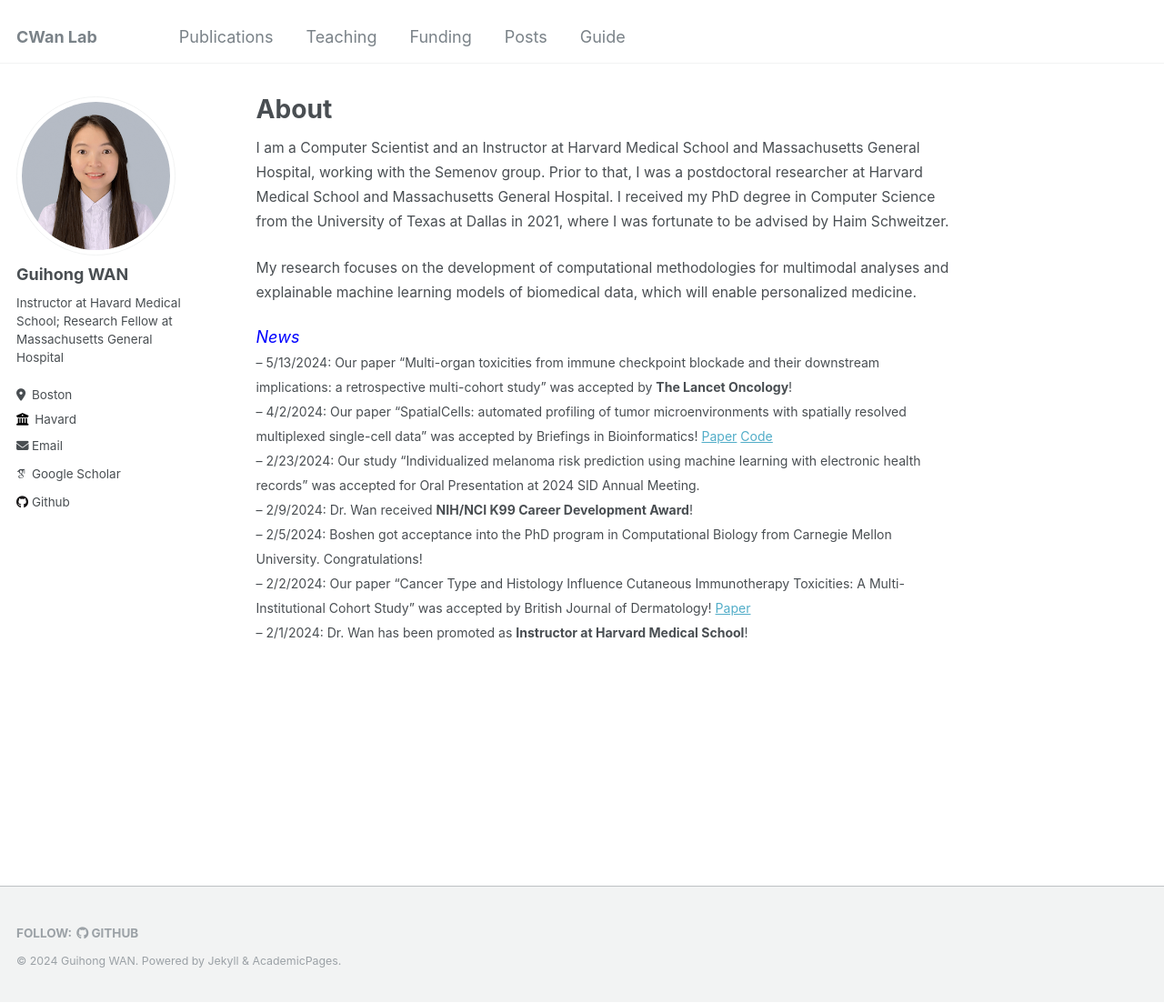
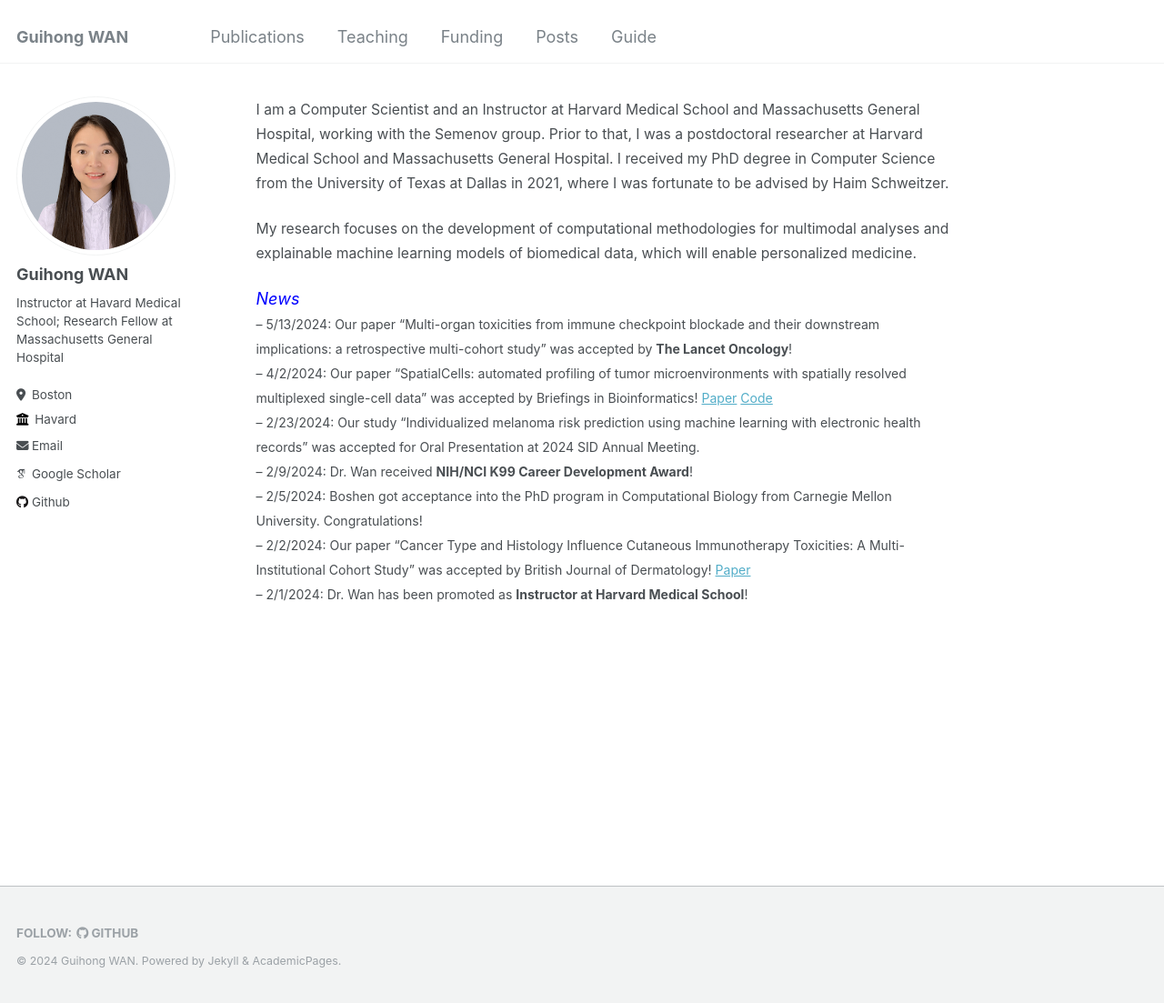
Before and after one commit to cwanlab/cwanlab.github.io, a Jekyll site: the page built from _pages/about.md, in a window 1280 px wide and 1103 px high. Shown: the whole window at 91% size. Built offline with Jekyll 4.4.1, drawn with Linux system fonts in a browser that asks for light colours; some web fonts are replaced.

Commit message:
Update about
Update about

```diff
--- a/_config.yml
+++ b/_config.yml
@@ -8,10 +8,10 @@
 
 # Basic Site Settings
 locale                   : "en-US"
-title                    : "CWan Lab"
+title                    : "Guihong WAN"
 title_separator          : "-"
 name                     : &name "Guihong WAN"
-description              : &description "personal description"
+description              : &description "Machine Learning"
 url                      : https://cwanlab.github.io # the base hostname & protocol for your site e.g. "https://mmistakes.github.io"
 baseurl                  : "" # the subpath of your site, e.g. "/blog"
 repository               : "cwanlab/cwanlab.github.io"
--- a/_pages/about.md
+++ b/_pages/about.md
@@ -1,6 +1,5 @@
 ---
 permalink: /
-title: "About"
 author_profile: true
 redirect_from:
   - /about/
--- a/_pages/portfolio.html
+++ b/_pages/portfolio.html
@@ -1,6 +1,6 @@
 ---
 layout: archive
-title: "Portfolio"
+title: "Funding"
 permalink: /portfolio/
 author_profile: true
 ---
```
Also changed, not shown: 1 other file.
